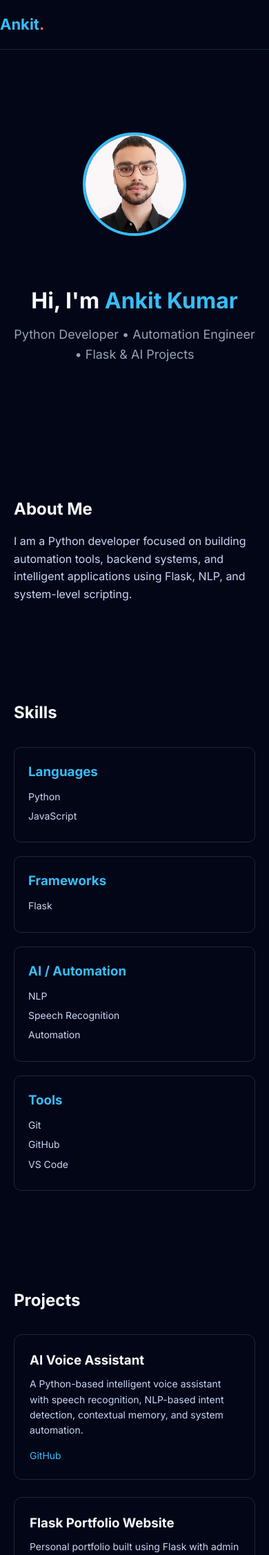
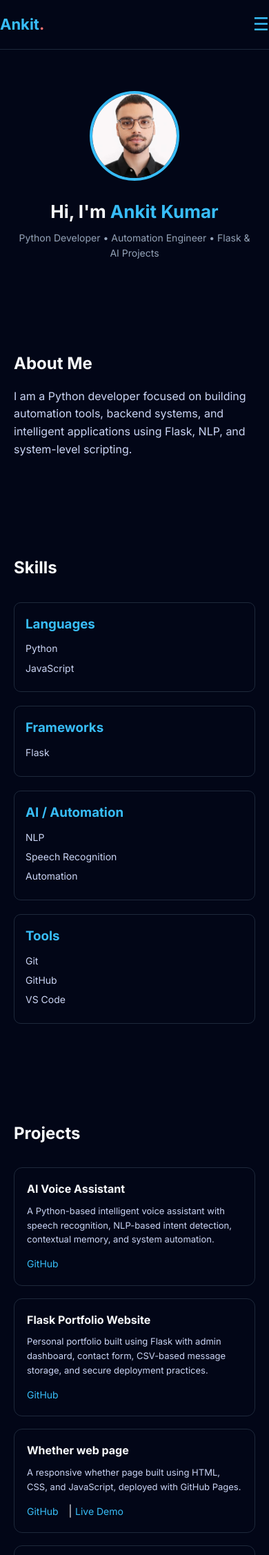
Before and after one commit to Ankit-9-7-5-kumar/A-portfolio, a Flask app: page / in a window 390 px wide. Shown: the top 2254 px of the page at 69% size. Run offline with Flask 3, Linux system fonts and the light colour scheme.

Commit message:
Fix mobile UX and add hamburger menu

```diff
--- a/static/css/style.css
+++ b/static/css/style.css
@@ -388,3 +388,114 @@ a:hover {
     height: 150px;
   }
 }
+/* =========================
+   MOBILE UX FIXES
+========================= */
+@media (max-width: 768px) {
+
+  /* HERO */
+  .hero {
+    padding: 60px 0;
+  }
+
+  .hero-inner {
+    flex-direction: column;
+    gap: 20px;
+    text-align: center;
+  }
+
+  .hero-img {
+    width: 130px;
+    height: 130px;
+  }
+
+  .hero-right h1 {
+    font-size: 26px;
+    line-height: 1.3;
+  }
+
+  .hero-right .subtitle {
+    font-size: 14px;
+    max-width: 100%;
+  }
+}
+
+@media (max-width: 768px) {
+  .projects-grid {
+    grid-template-columns: 1fr;
+    gap: 18px;
+  }
+
+  .project-card {
+    padding: 18px;
+  }
+
+  .project-card h3 {
+    font-size: 16px;
+  }
+
+  .project-card p {
+    font-size: 13px;
+  }
+}
+@media (max-width: 768px) {
+  .skills-grid {
+    grid-template-columns: 1fr;
+  }
+
+  .skill-card {
+    padding: 16px;
+  }
+}
+@media (max-width: 768px) {
+  .contact-form {
+    width: 100%;
+  }
+
+  .contact-form input,
+  .contact-form textarea {
+    font-size: 14px;
+  }
+}
+
+/* =========================
+   MOBILE MENU
+========================= */
+.menu-toggle {
+  display: none;
+  background: none;
+  border: none;
+  font-size: 26px;
+  color: #38bdf8;
+  cursor: pointer;
+}
+
+/* Mobile only */
+@media (max-width: 768px) {
+  .menu-toggle {
+    display: block;
+  }
+
+  .main-nav {
+    display: none;
+    position: absolute;
+    top: 70px;
+    right: 20px;
+    background: #020617;
+    border: 1px solid #1e293b;
+    border-radius: 10px;
+    padding: 12px;
+    flex-direction: column;
+    gap: 12px;
+    z-index: 999;
+  }
+
+  .main-nav a {
+    margin: 0;
+    font-size: 14px;
+  }
+
+  .main-nav.show {
+    display: flex;
+  }
+}
--- a/templates/base.html
+++ b/templates/base.html
@@ -25,15 +25,19 @@
       Ankit<span class="dot">.</span>
     </a>
 
-      <nav class="main-nav">
+    <nav class="main-nav" id="mobileMenu">
       <a href="{{ url_for('home') }}#about">About</a>
       <a href="{{ url_for('home') }}#skills">Skills</a>
       <a href="{{ url_for('home') }}#projects">Projects</a>
       <a href="{{ url_for('home') }}#contact">Contact</a>
       <a href="{{ url_for('resume_page') }}">Resume</a>
     </nav>
+
+    <!-- HAMBURGER -->
+    <button class="menu-toggle" onclick="toggleMenu()">☰</button>
   </div>
 </header>
+
 
   <!-- 🔹 FLASH MESSAGES -->
   {% with messages = get_flashed_messages(with_categories=true) %}
@@ -56,5 +60,12 @@
     <p>© {{ datetime.utcnow().year }} Ankit Kumar. All rights reserved.</p>
   </footer>
 
+
+  <script>
+  function toggleMenu() {
+    document.getElementById("mobileMenu").classList.toggle("show");
+  }
+</script>
+
 </body>
 </html>
```
Lines whose indentation alone changed are shown as unchanged.
